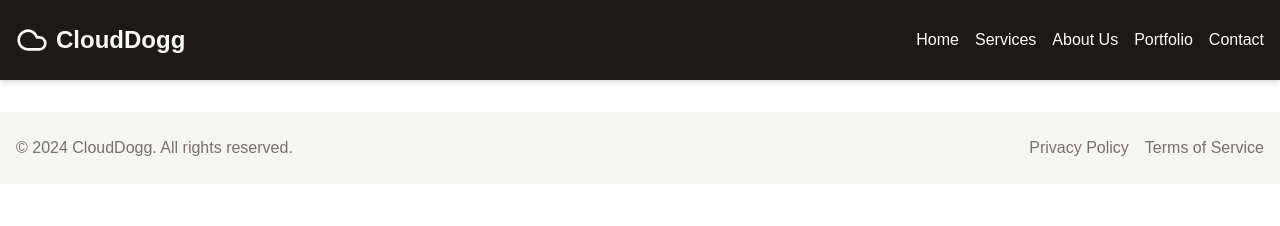
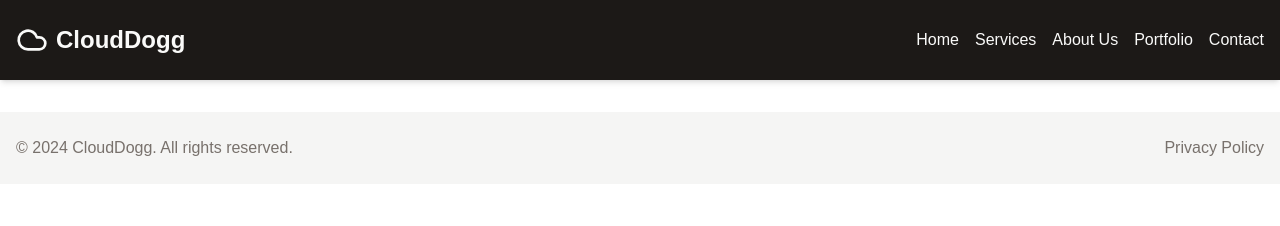
Before and after one commit to mdixon47/clouddoggv2_next, a Next.js app: page / in a window 1280 px wide. Shown: the top 226 px of the page. Built offline with nearby package versions, Linux system fonts and the light colour scheme.

Commit message:
updated files

```diff
--- a/app/layout.tsx
+++ b/app/layout.tsx
@@ -6,6 +6,9 @@ import './globals.css'
 export default function Layout({ children }: { children: React.ReactNode }) {
   return (
     <html lang="en">
+      <head>
+        {/* Add any head elements here */}
+      </head>
       <body>
         <div className="flex flex-col min-h-screen">
           <header className="bg-primary text-primary-foreground shadow-md">
@@ -25,9 +28,9 @@ export default function Layout({ children }: { children: React.ReactNode }) {
               </nav>
             </div>
           </header>
-
-
-            {children}
+          <main>
+                 {children}
+          </main>
 
 
           <Chatbot />
@@ -37,7 +40,6 @@ export default function Layout({ children }: { children: React.ReactNode }) {
               <p>&copy; 2024 CloudDogg. All rights reserved.</p>
               <div className="flex space-x-4">
                 <Link href="#" className="hover:underline">Privacy Policy</Link>
-                <Link href="#" className="hover:underline">Terms of Service</Link>
               </div>
             </div>
           </footer>
```
Also changed, not shown: 1 other file (tests, documents, lock files or other folders).
